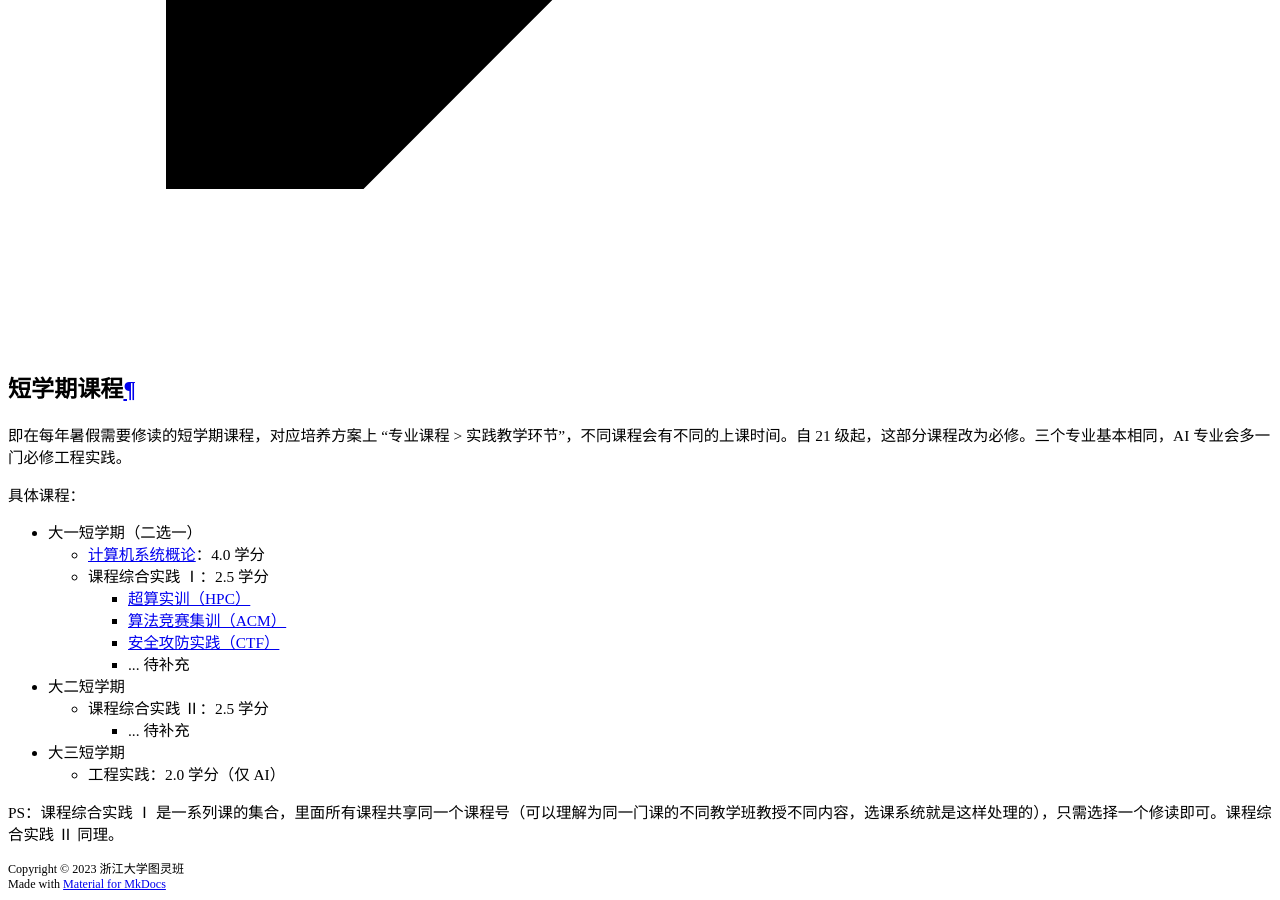
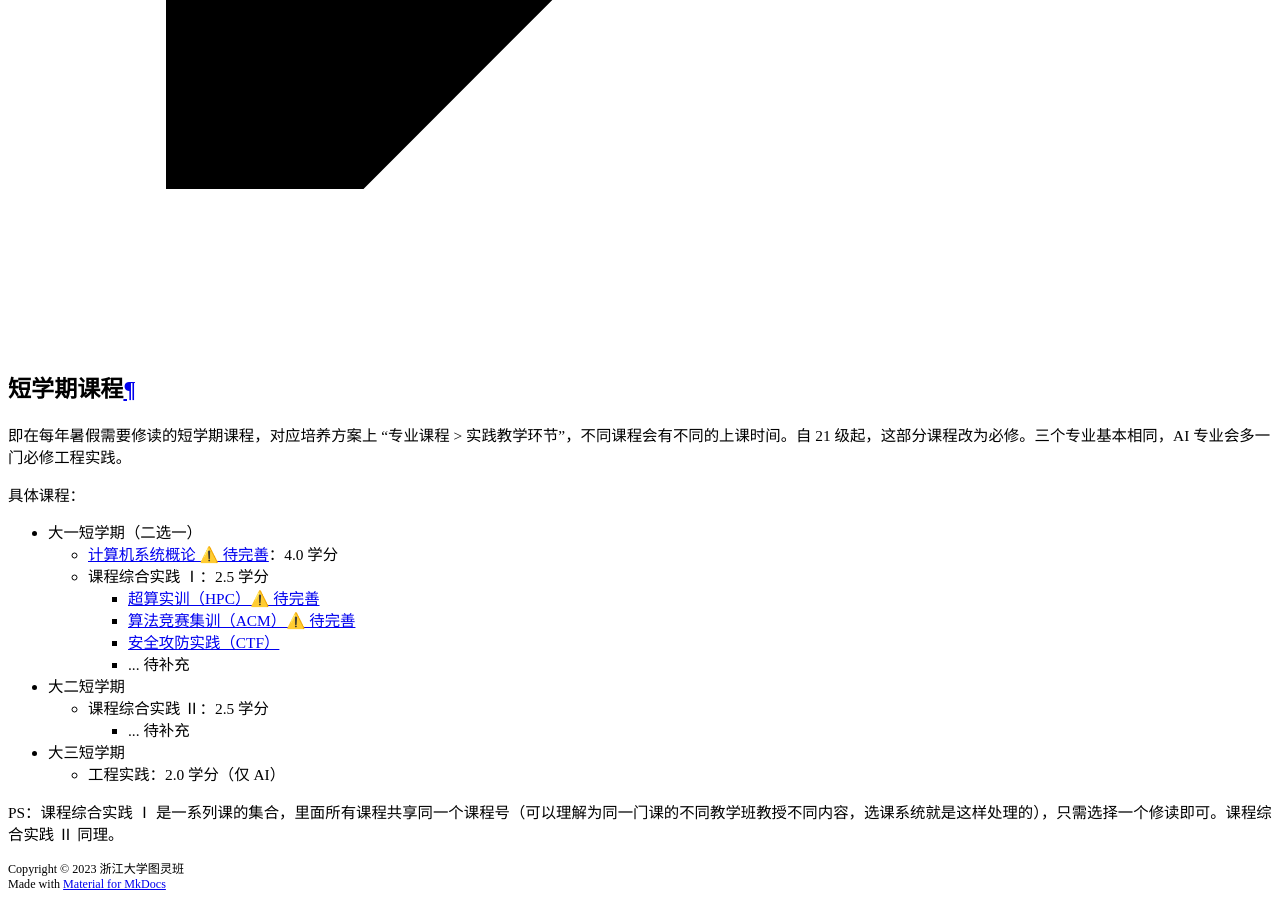
Before and after one commit to ZJU-Turing/TuringCourses, an MkDocs documentation site: the page built from docs/short_term/index.md, in a window 1280 px wide and 900 px high, scrolled down 16773 px. Built offline with MkDocs 1.6.1 and Material for MkDocs 9.7.7, drawn with Linux system fonts in a browser that asks for light colours; comment, search, counter and statistics services are not loaded.

Commit message:
docs: 添加待完善标记

```diff
--- a/docs/short_term/index.md
+++ b/docs/short_term/index.md
@@ -5,10 +5,10 @@
 具体课程：
 
 - 大一短学期（二选一）
-    - [计算机系统概论](ics/)：4.0 学分
+    - [计算机系统概论 ⚠️ 待完善](ics/)：4.0 学分
     - 课程综合实践 Ⅰ：2.5 学分
-        - [超算实训（HPC）](hpc/)
-        - [算法竞赛集训（ACM）](acm/)
+        - [超算实训（HPC）⚠️ 待完善](hpc/)
+        - [算法竞赛集训（ACM）⚠️ 待完善](acm/)
         - [安全攻防实践（CTF）](ctf/)
         - ... 待补充
 - 大二短学期
```
